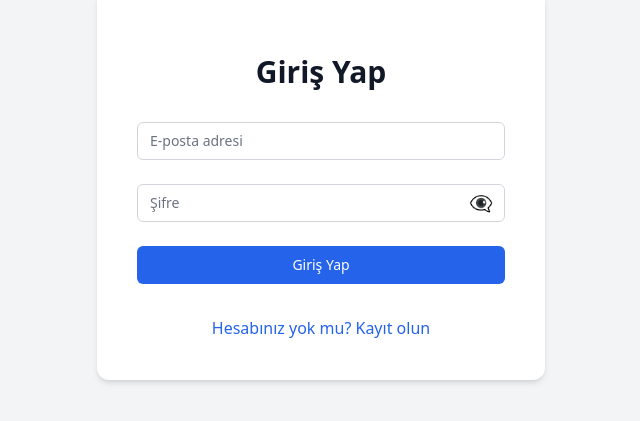
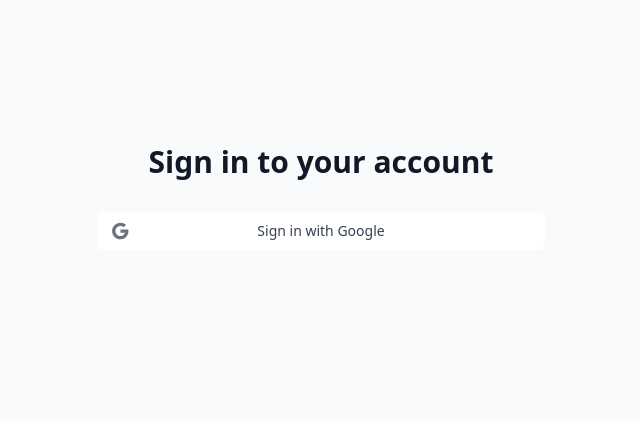
Before and after one commit to Mikeoskie/araba-uzman-ai, a Nuxt app: page /login in a window 1280 px wide. Shown: the part 215-636 px from the top of the page, without its empty margins (319-959 px from the left). Built offline with nearby package versions, Linux system fonts and the light colour scheme; no server answers.

Commit message:
sign with google

```diff
--- a/app.vue
+++ b/app.vue
@@ -6,15 +6,4 @@
 </template>
 
 <script setup>
-import { useAuth } from '~/composables/useAuth'
-
-const { initAuth, isAuthInitialized } = useAuth()
-
-// Sayfa yüklendiğinde oturum durumunu kontrol et
-onMounted(async () => {
-  await initAuth()
-})
-
-// // Oturum durumu başlatılana kadar bekle
-// await until(isAuthInitialized).toBe(true)
 </script>
--- a/composables/useAuth.ts
+++ b/composables/useAuth.ts
@@ -1,71 +1,71 @@
 import { ref, computed } from 'vue'
-import {
-  type Auth,
-  createUserWithEmailAndPassword,
-  signInWithEmailAndPassword,
-  signOut as firebaseSignOut,
-  onAuthStateChanged,
-  type User
-} from 'firebase/auth'
+import { type Auth, type User, signInWithEmailAndPassword, createUserWithEmailAndPassword, signOut, GoogleAuthProvider, signInWithPopup } from 'firebase/auth'
 
 const user = ref<User | null>(null)
 const isAuthenticated = computed(() => user.value !== null)
-const isAuthInitialized = ref(false)
 
 export const useAuth = () => {
   const { $auth } = useNuxtApp()
   const auth = $auth as Auth
+
+  const login = async (email: string, password: string) => {
+    try {
+      const userCredential = await signInWithEmailAndPassword(auth, email, password)
+      user.value = userCredential.user
+      return user.value
+    } catch (error) {
+      console.error('Login error:', error)
+      throw error
+    }
+  }
+
+  const loginWithGoogle = async () => {
+    try {
+      const provider = new GoogleAuthProvider()
+      const userCredential = await signInWithPopup(auth, provider)
+      user.value = userCredential.user
+      return user.value
+    } catch (error) {
+      console.error('Google login error:', error)
+      throw error
+    }
+  }
 
   const register = async (email: string, password: string) => {
     try {
       const userCredential = await createUserWithEmailAndPassword(auth, email, password)
       user.value = userCredential.user
       return user.value
-    } catch (error: any) {
-      console.error('Registration error:', error.message)
+    } catch (error) {
+      console.error('Register error:', error)
       throw error
     }
   }
 
-  const login = async (email: string, password: string) => {
+  const logout = async () => {
     try {
-      const userCredential = await signInWithEmailAndPassword(auth, email, password)
-      user.value = userCredential.user
-      return user.value
-    } catch (error: any) {
-      console.error('Login error:', error.message)
+      await signOut(auth)
+      user.value = null
+    } catch (error) {
+      console.error('Logout error:', error)
       throw error
     }
   }
 
-  const signOut = async () => {
-    try {
-      await firebaseSignOut(auth)
-      user.value = null
-    } catch (error: any) {
-      console.error('Sign out error:', error.message)
-      throw error
+  const getIdToken = async () => {
+    if (user.value) {
+      return await user.value.getIdToken()
     }
-  }
-
-  const initAuth = () => {
-    return new Promise<void>((resolve) => {
-      const unsubscribe = onAuthStateChanged(auth, (currentUser) => {
-        user.value = currentUser
-        isAuthInitialized.value = true
-        unsubscribe()
-        resolve()
-      })
-    })
+    throw new Error('User is not authenticated')
   }
 
   return {
     user,
     isAuthenticated,
-    isAuthInitialized,
+    login,
+    loginWithGoogle,
     register,
-    login,
-    signOut,
-    initAuth
+    logout,
+    getIdToken
   }
 }
--- a/package.json
+++ b/package.json
@@ -12,6 +12,7 @@
   "dependencies": {
     "express-rate-limit": "^7.4.0",
     "firebase": "^10.13.2",
+    "firebase-admin": "^12.6.0",
     "jsonwebtoken": "^9.0.2",
     "nodemailer": "^6.9.15",
     "nuxt": "^3.13.0",
--- a/pages/login.vue
+++ b/pages/login.vue
@@ -1,138 +1,82 @@
 <template>
-  <div class="min-h-screen bg-gray-100 flex items-center justify-center">
-    <div class="max-w-md w-full space-y-8 bg-white p-10 rounded-xl shadow-md">
-      <h2 class="mt-6 text-center text-3xl font-extrabold text-gray-900">
-        {{ isRegister ? 'Kayıt Ol' : 'Giriş Yap' }}
-      </h2>
-      <form class="mt-8 space-y-6" @submit.prevent="handleSubmit">
+  <div class="min-h-screen flex items-center justify-center bg-gray-50 py-12 px-4 sm:px-6 lg:px-8">
+    <div class="max-w-md w-full space-y-8">
+      <div>
+        <h2 class="mt-6 text-center text-3xl font-extrabold text-gray-900">
+          Sign in to your account
+        </h2>
+      </div>
+      <form class="mt-8 space-y-6" @submit.prevent="handleLogin">
+        <input type="hidden" name="remember" value="true" />
+        <!-- <div class="rounded-md shadow-sm -space-y-px">
+          <div>
+            <label for="email-address" class="sr-only">Email address</label>
+            <input id="email-address" name="email" type="email" autocomplete="email" required
+              class="appearance-none rounded-none relative block w-full px-3 py-2 border border-gray-300 placeholder-gray-500 text-gray-900 rounded-t-md focus:outline-none focus:ring-indigo-500 focus:border-indigo-500 focus:z-10 sm:text-sm"
+              placeholder="Email address" v-model="email" />
+          </div>
+          <div>
+            <label for="password" class="sr-only">Password</label>
+            <input id="password" name="password" type="password" autocomplete="current-password" required
+              class="appearance-none rounded-none relative block w-full px-3 py-2 border border-gray-300 placeholder-gray-500 text-gray-900 rounded-b-md focus:outline-none focus:ring-indigo-500 focus:border-indigo-500 focus:z-10 sm:text-sm"
+              placeholder="Password" v-model="password" />
+          </div>
+        </div> -->
+<!--
         <div>
-          <label for="email" class="sr-only">E-posta adresi</label>
-          <input
-            id="email"
-            name="email"
-            type="email"
-            required
-            v-model="email"
-            class="appearance-none rounded-md relative block w-full px-3 py-2 border border-gray-300 placeholder-gray-500 text-gray-900 focus:outline-none focus:ring-blue-500 focus:border-blue-500 focus:z-10 sm:text-sm"
-            placeholder="E-posta adresi"
-          />
-        </div>
-        <div class="relative">
-          <label for="password" class="sr-only">Şifre</label>
-          <input
-            id="password"
-            name="password"
-            :type="showPassword ? 'text' : 'password'"
-            required
-            v-model="password"
-            class="appearance-none rounded-md relative block w-full px-3 py-2 pr-10 border border-gray-300 placeholder-gray-500 text-gray-900 focus:outline-none focus:ring-blue-500 focus:border-blue-500 focus:z-10 sm:text-sm"
-            placeholder="Şifre"
-          />
-          <button
-            type="button"
-            @click="togglePasswordVisibility"
-            class="password-toggle"
-          >
-            <span v-if="showPassword" class="text-gray-600">👁️</span>
-            <span v-else class="text-gray-600">👁️‍🗨️</span>
+          <button type="submit"
+            class="group relative w-full flex justify-center py-2 px-4 border border-transparent text-sm font-medium rounded-md text-white bg-indigo-600 hover:bg-indigo-700 focus:outline-none focus:ring-2 focus:ring-offset-2 focus:ring-indigo-500">
+            Sign in
           </button>
-        </div>
-        <div>
-          <button
-            type="submit"
-            class="group relative w-full flex justify-center py-2 px-4 border border-transparent text-sm font-medium rounded-md text-white bg-blue-600 hover:bg-blue-700 focus:outline-none focus:ring-2 focus:ring-offset-2 focus:ring-blue-500"
-          >
-            {{ isRegister ? 'Kayıt Ol' : 'Giriş Yap' }}
-          </button>
-        </div>
+        </div> -->
       </form>
-      <div class="text-center">
-        <button @click="toggleRegister" class="text-blue-600 hover:text-blue-800">
-          {{ isRegister ? 'Zaten hesabınız var mı? Giriş yapın' : 'Hesabınız yok mu? Kayıt olun' }}
+      <div>
+        <button @click="handleGoogleLogin"
+          class="group relative w-full flex justify-center py-2 px-4 border border-transparent text-sm font-medium rounded-md text-gray-700 bg-white hover:bg-gray-50 focus:outline-none focus:ring-2 focus:ring-offset-2 focus:ring-indigo-500">
+          <span class="absolute left-0 inset-y-0 flex items-center pl-3">
+            <svg class="h-5 w-5 text-gray-500 group-hover:text-gray-400" viewBox="0 0 24 24" fill="currentColor">
+              <path
+                d="M12.545,10.239v3.821h5.445c-0.712,2.315-2.647,3.972-5.445,3.972c-3.332,0-6.033-2.701-6.033-6.032s2.701-6.032,6.033-6.032c1.498,0,2.866,0.549,3.921,1.453l2.814-2.814C17.503,2.988,15.139,2,12.545,2C7.021,2,2.543,6.477,2.543,12s4.478,10,10.002,10c8.396,0,10.249-7.85,9.426-11.748L12.545,10.239z" />
+            </svg>
+          </span>
+          Sign in with Google
         </button>
       </div>
-      <p v-if="errorMessage" class="mt-2 text-center text-sm text-red-600">
-        {{ errorMessage }}
+      <p v-if="error" class="mt-2 text-center text-sm text-red-600">
+        {{ error }}
       </p>
     </div>
   </div>
 </template>
 
 <script setup>
-import { ref, onMounted } from 'vue'
+import { ref } from 'vue'
+import { useAuth } from '~/composables/useAuth'
 import { useRouter } from 'vue-router'
-import { useAuth } from '~/composables/useAuth'
-
-const router = useRouter()
-const { login, register, isAuthenticated } = useAuth()
 
 const email = ref('')
 const password = ref('')
-const isRegister = ref(false)
-const errorMessage = ref('')
-const showPassword = ref(false)
+const error = ref('')
+const { login, loginWithGoogle } = useAuth()
+const router = useRouter()
 
-const handleSubmit = async () => {
+const handleLogin = async () => {
   try {
-    if (isRegister.value) {
-      await register(email.value, password.value)
-    } else {
-      await login(email.value, password.value)
-    }
+    const user = await login(email.value, password.value)
+    console.log('Logged in user:', user)
     router.push('/')
-  } catch (error) {
-    errorMessage.value = error.message
+  } catch (e) {
+    error.value = e.message
   }
 }
 
-const toggleRegister = () => {
-  isRegister.value = !isRegister.value
-  errorMessage.value = ''
+const handleGoogleLogin = async () => {
+  try {
+    const user = await loginWithGoogle()
+    console.log('Logged in with Google:', user)
+    router.push('/')
+  } catch (e) {
+    error.value = e.message
+  }
 }
-
-const togglePasswordVisibility = () => {
-  showPassword.value = !showPassword.value
-}
-
-onMounted(() => {
-  if (isAuthenticated.value) {
-    router.push('/')
-  }
-})
 </script>
-
-<style scoped>
-.relative {
-  position: relative;
-}
-
-input[type="password"],
-input[type="text"] {
-  padding-right: 2.5rem;
-}
-
-.password-toggle {
-  position: absolute;
-  right: 0.5rem;
-  top: 50%;
-  transform: translateY(-50%);
-  background: none;
-  border: none;
-  cursor: pointer;
-  z-index: 10;
-  display: flex;
-  align-items: center;
-  justify-content: center;
-  width: 2rem;
-  height: 2rem;
-  padding: 0;
-}
-
-.password-toggle:focus {
-  outline: none;
-}
-
-.password-toggle span {
-  font-size: 1.2rem;
-}
-</style>
--- a/plugins/firebase.ts
+++ b/plugins/firebase.ts
@@ -1,5 +1,5 @@
 import { initializeApp } from 'firebase/app'
-import { getAuth } from 'firebase/auth'
+import { getAuth, onAuthStateChanged } from 'firebase/auth'
 
 export default defineNuxtPlugin(() => {
   const config = useRuntimeConfig()
@@ -15,9 +15,23 @@ export default defineNuxtPlugin(() => {
   const app = initializeApp(firebaseConfig)
   const auth = getAuth(app)
 
+  // Kullanıcı UID'sini dinleme fonksiyonu
+  const getUserUID = () => {
+    return new Promise((resolve, reject) => {
+      onAuthStateChanged(auth, (user) => {
+        if (user) {
+          resolve(user.uid) // Kullanıcı giriş yaptıysa UID'yi döndür
+        } else {
+          reject('Kullanıcı giriş yapmamış.') // Giriş yapılmamışsa hata döndür
+        }
+      })
+    })
+  }
+
   return {
     provide: {
-      auth: auth
+      auth: auth,
+      getUserUID: getUserUID // getUserUID fonksiyonunu sağlayın
     }
   }
 })
```
Also changed, not shown: 2 other files (tests, documents, lock files or other folders).
